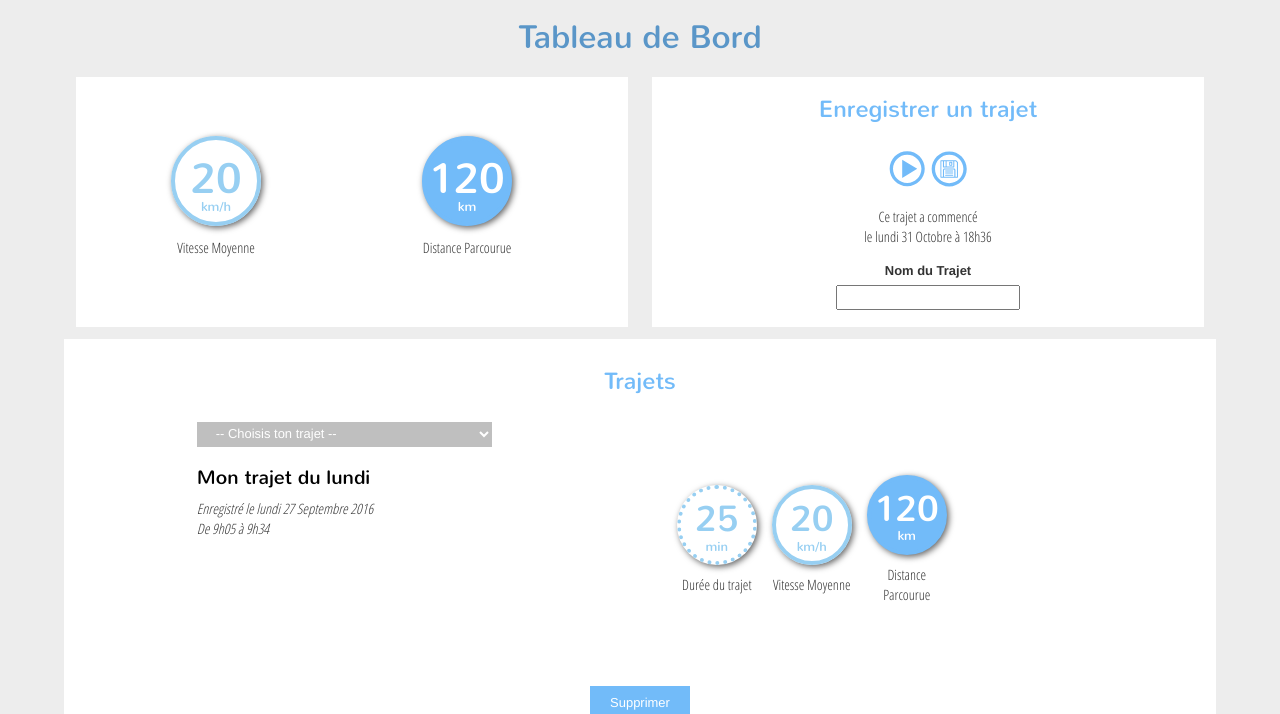
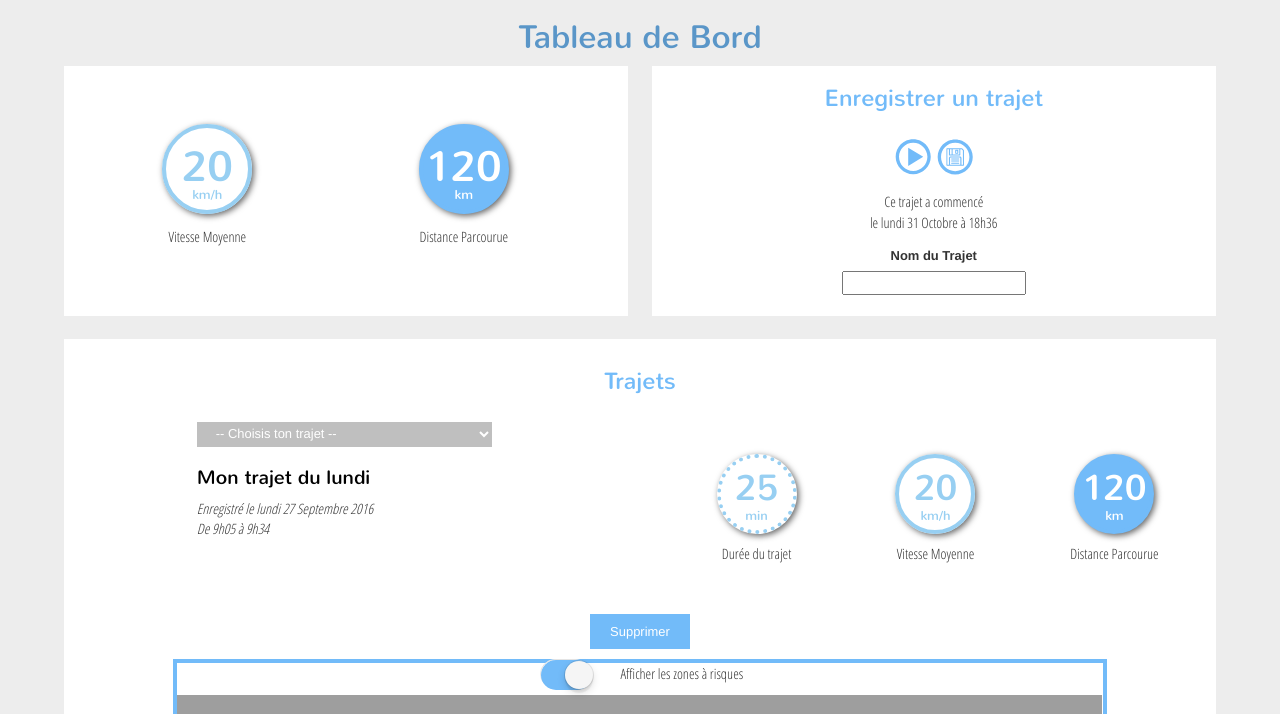
Before and after one commit to justinevacher/bykeeper, a PHP site: page /tableau-bord.html in a window 1280 px wide. Shown: the part 115-829 px from the top of the page. Run offline with PHP 8.4, Linux system fonts and the light colour scheme; some libraries are stand-ins or nearby versions; grey boxes are pictures that could not be loaded.

Commit message:
ajustement + test opquast pour le tableau de bord

```diff
--- a/css/tableau-bord.css
+++ b/css/tableau-bord.css
@@ -277,15 +277,15 @@ div>section:nth-of-type(2) form label{
 
 /* Mes trajets */
 
-section:nth-child(4){
+section{
 	text-align: center;
 }
 
-section:nth-child(4) form{
+section form{
 	margin-top: 18px;
 }
 
-section:nth-child(4) select{
+section select{
 	height: 25px;
 	background-color: #BFBFBF;
 	color: white;
@@ -293,11 +293,11 @@ section:nth-child(4) select{
 	padding-bottom: 2px;
 }
 
-section:nth-child(4) > div > div:nth-child(1) > form > div{
+section > div > div:nth-child(1) > form > div{
 	text-align: left;
 }
 
-section:nth-child(4) form button{
+section form button{
 	width: 40px;
 	height: 25px;
 	background-color: #72bbf9;
@@ -306,7 +306,7 @@ section:nth-child(4) form button{
 }
 
 
-section:nth-child(4) form button img{
+section form button img{
 	width: 16px;
 	margin-top: 2px;
 }
@@ -314,11 +314,11 @@ section:nth-child(4) form button img{
 
 /*données*/
 
-section:nth-child(4) section{
+section section{
 	font-family: Nunito;
 }
 
-section:nth-child(4) > div > div:nth-child(2){
+section > div > div:nth-child(2){
 	margin-top: 10px;
 }
 
@@ -378,7 +378,6 @@ section:nth-child(4)>button{
 	width: 100px;
 	height: 35px;
 	border: none;
-	margin-top: 10px;
 	background-color: #72bbf9;
 	color: white;
 }
@@ -566,11 +565,17 @@ section > section > p{
 	}
 
 	/*données + enregistrer trajet côte à côte*/
-	div>section:nth-of-type(1),div>section:nth-of-type(2){
-		width: 48%;
+	body>div>section:nth-of-type(1),body>div>section:nth-of-type(2){
+		width: 49%;
 		background:white;
-		margin: 1%;
 		height: 250px;
+		margin-bottom: 2%;
+	}
+	body>div>section:nth-of-type(1){
+		margin-right: 1%;
+	}
+	body>div>section:nth-of-type(2){
+		margin-left: 1%;
 	}
 
 	/*enregistrer trajet*/
@@ -592,9 +597,7 @@ section > section > p{
 		padding: 0px;
 	}
 
-
-
-
+	/* google map */
 	#map{
 		height: 500px;;
 	}
@@ -616,11 +619,11 @@ section > section > p{
 	}
 
 	/*données + enregistrer trajet côte à côte*/
-	div>section:nth-of-type(1),div>section:nth-of-type(2){
+	body>div>section:nth-of-type(1),body>div>section:nth-of-type(2){
 		height: 270px;
 	}
 
-	/* mes trajets */
+
 
 	/* google map */
 	#map{
```
